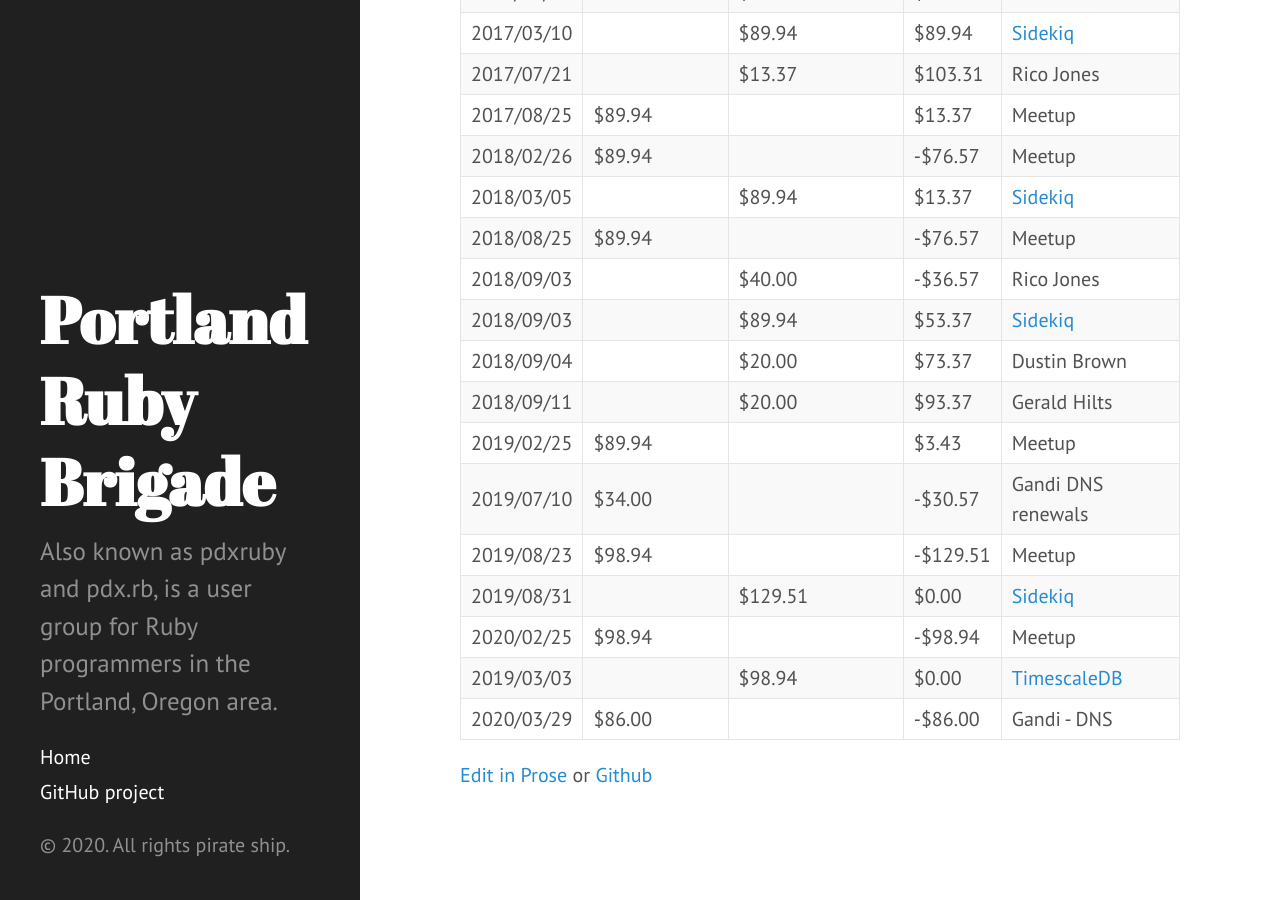
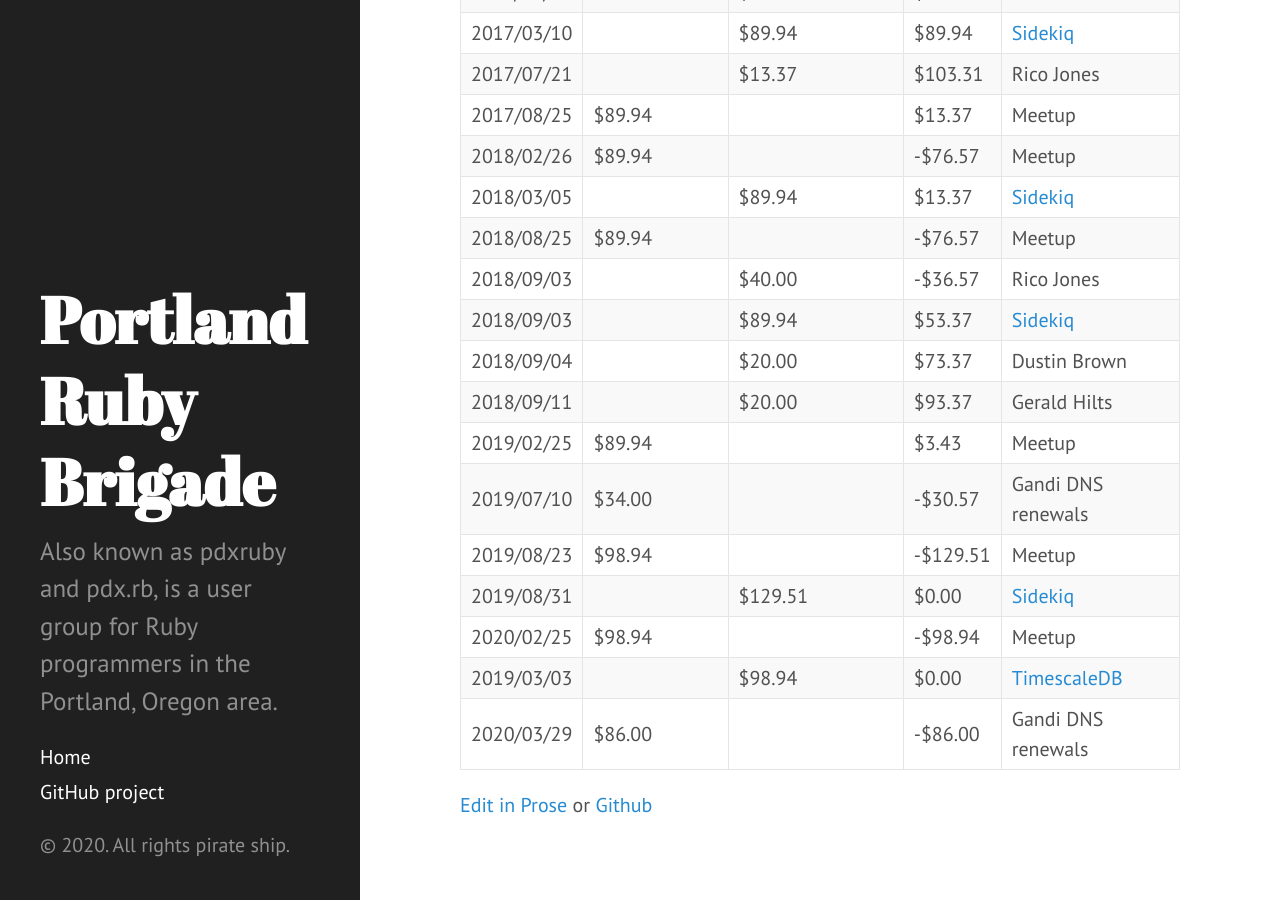
Before and after one commit to pdxruby/pdxruby.github.io, a Jekyll site: the page built from contributions.md, in a window 1280 px wide and 900 px high, scrolled down 1230 px. Built offline with Jekyll 4.4.1, drawn with Linux system fonts in a browser that asks for light colours.

Commit message:
Rename Gandi charge to match previous

```diff
--- a/contributions.md
+++ b/contributions.md
@@ -48,4 +48,4 @@ A log for contributions and some expenses.
 | 2019/08/31 |                | $129.51           | $0.00     | [Sidekiq](http://sidekiq.org/)               |
 | 2020/02/25 | $98.94         |                   | -$98.94   | Meetup                                       |
 | 2019/03/03 |                | $98.94            | $0.00     | [TimescaleDB](https://www.timescale.com)     |
-| 2020/03/29 | $86.00         |                   | -$86.00   | Gandi - DNS                                  |
+| 2020/03/29 | $86.00         |                   | -$86.00   | Gandi DNS renewals                           |
```
